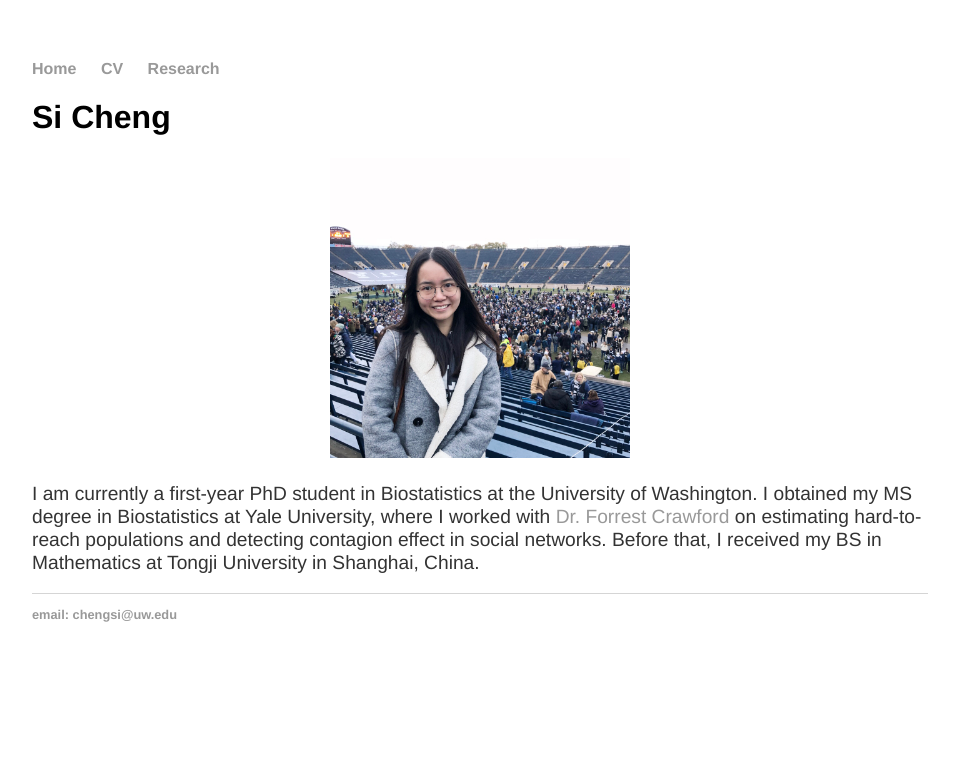
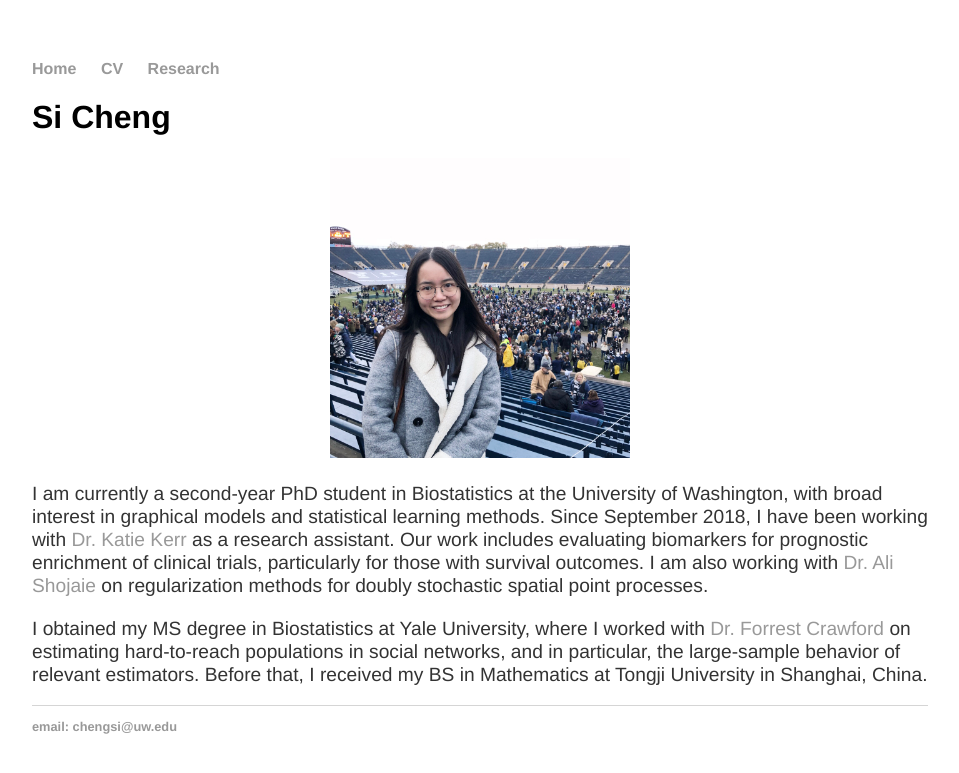
Before and after one commit to chengs94/chengs94.github.io, a Jekyll site: the page built from index.html, in a window 1280 px wide. Shown: the top 773 px of the page, without its empty margins (160-1119 px from the left). Built offline with Jekyll 4.4.1, drawn with Linux system fonts in a browser that asks for light colours.

Commit message:
updated personal & research information

```diff
--- a/index.html
+++ b/index.html
@@ -5,9 +5,15 @@ title: Si Cheng's Homepage
 <div class="blurb">
 	<h1>Si Cheng</h1>
 	<p align="center"><img src="profile_photo.jpg" width="300" height="300"></p>
-	<p align="left">I am currently a first-year PhD student in Biostatistics at the University of Washington.
-		I obtained my MS degree in Biostatistics at Yale University, where I worked with
+	<p align="left">I am currently a second-year PhD student in Biostatistics at the University of Washington,
+		with broad interest in graphical models and statistical learning methods. Since September 2018,
+		I have been working with <a href="http://faculty.washington.edu/katiek/index.html">Dr. Katie Kerr</a>
+		as a research assistant. Our work includes evaluating biomarkers for prognostic enrichment of clinical trials,
+		particularly for those with survival outcomes. I am also working with
+		<a href="http://faculty.washington.edu/ashojaie/">Dr. Ali Shojaie</a> on regularization methods for doubly stochastic spatial point processes.</p>
+
+	<p align="left"> I obtained my MS degree in Biostatistics at Yale University, where I worked with
 		<a href="http://www.crawfordlab.io/">Dr. Forrest Crawford</a>
-		on estimating hard-to-reach populations and detecting contagion effect in social networks.
+		on estimating hard-to-reach populations in social networks, and in particular, the large-sample behavior of relevant estimators.
 		Before that, I received my BS in Mathematics at Tongji University in Shanghai, China.</a></p>
 </div><!-- /.blurb -->
```
